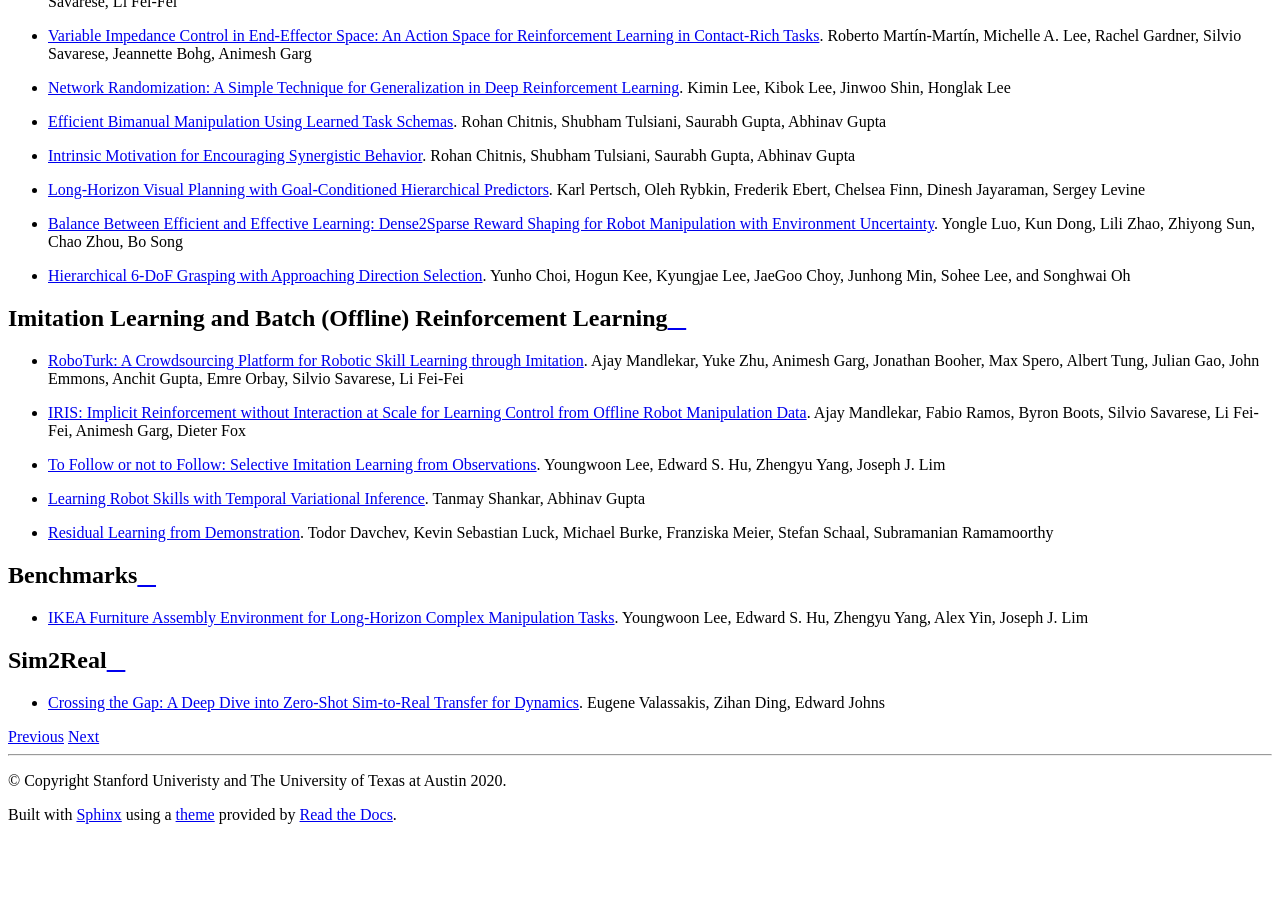
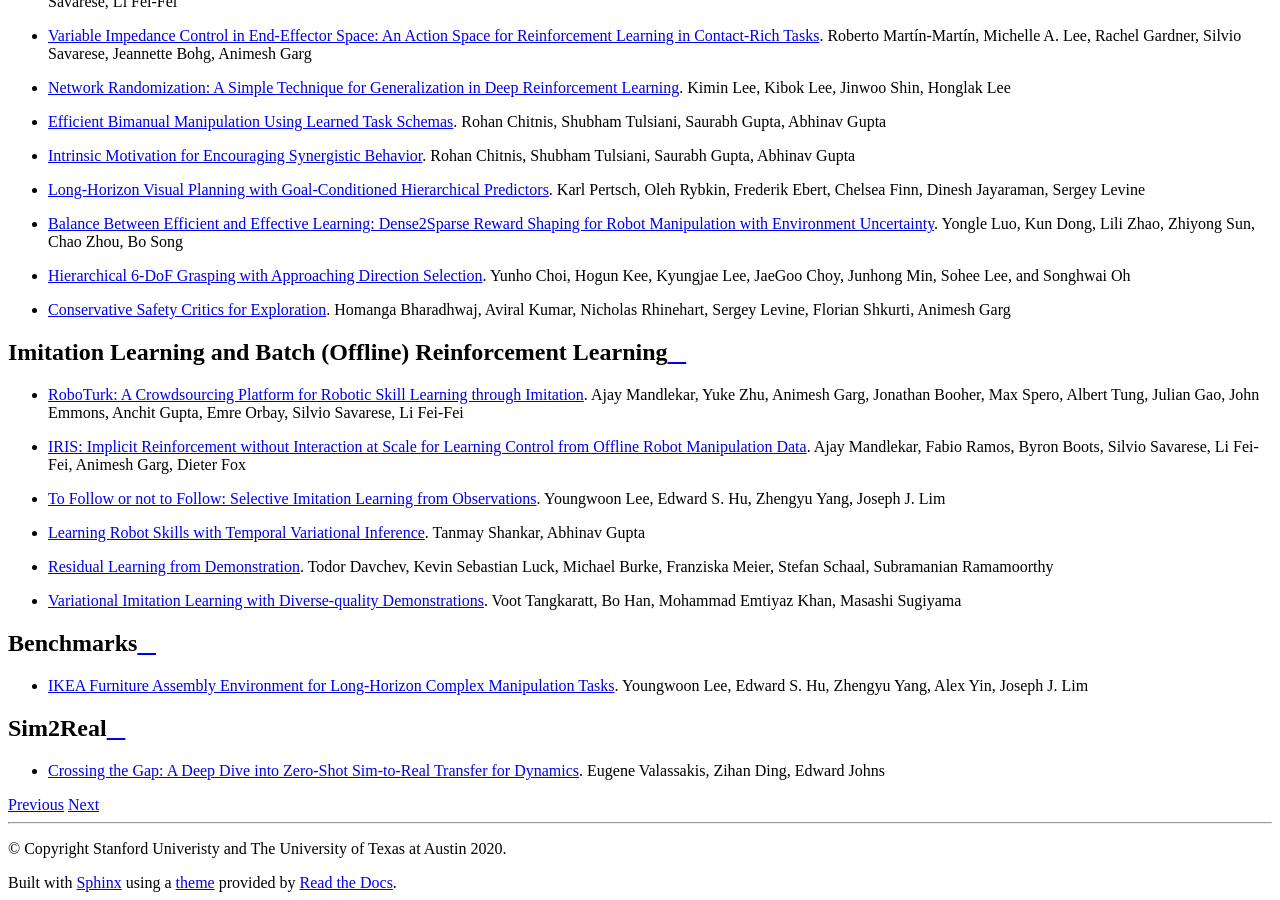
Before and after one commit to ARISE-Initiative/robosuite, a Sphinx documentation site: the page built from docs/references.md, in a window 1280 px wide and 900 px high, scrolled down 1298 px. Built offline with Sphinx 7.4.7 and the Read the Docs theme 2.0.0, drawn with Linux system fonts in a browser that asks for light colours; before the commit the page ends 2130 px from its top, so only the background shows below that.

Commit message:
add new papers (#118)

```diff
--- a/docs/references.md
+++ b/docs/references.md
@@ -13,6 +13,7 @@ A list of references of projects and papers that use **robosuite**. If you would
 - [Long-Horizon Visual Planning with Goal-Conditioned Hierarchical Predictors](https://arxiv.org/abs/2006.13205). Karl Pertsch, Oleh Rybkin, Frederik Ebert, Chelsea Finn, Dinesh Jayaraman, Sergey Levine
 - [Balance Between Efficient and Effective Learning: Dense2Sparse Reward Shaping for Robot Manipulation with Environment Uncertainty](https://arxiv.org/abs/2003.02740). Yongle Luo, Kun Dong, Lili Zhao, Zhiyong Sun, Chao Zhou, Bo Song
 - [Hierarchical 6-DoF Grasping with Approaching Direction Selection](http://rllab.snu.ac.kr/publications/papers/2020_icra_gads.pdf). Yunho Choi, Hogun Kee, Kyungjae Lee, JaeGoo Choy, Junhong Min, Sohee Lee, and Songhwai Oh
+- [Conservative Safety Critics for Exploration](https://arxiv.org/abs/2010.14497). Homanga Bharadhwaj, Aviral Kumar, Nicholas Rhinehart, Sergey Levine, Florian Shkurti, Animesh Garg
 
 ## Imitation Learning and Batch (Offline) Reinforcement Learning
 
@@ -21,6 +22,8 @@ A list of references of projects and papers that use **robosuite**. If you would
 - [To Follow or not to Follow: Selective Imitation Learning from Observations](https://arxiv.org/abs/1912.07670). Youngwoon Lee, Edward S. Hu, Zhengyu Yang, Joseph J. Lim
 - [Learning Robot Skills with Temporal Variational Inference](https://arxiv.org/abs/2006.16232). Tanmay Shankar, Abhinav Gupta
 - [Residual Learning from Demonstration](https://arxiv.org/abs/2008.07682). Todor Davchev, Kevin Sebastian Luck, Michael Burke, Franziska Meier, Stefan Schaal, Subramanian Ramamoorthy
+- [Variational Imitation Learning with Diverse-quality Demonstrations](https://proceedings.icml.cc/static/paper_files/icml/2020/577-Paper.pdf). Voot Tangkaratt, Bo Han, Mohammad Emtiyaz Khan, Masashi Sugiyama
+
 
 ## Benchmarks
 
```
